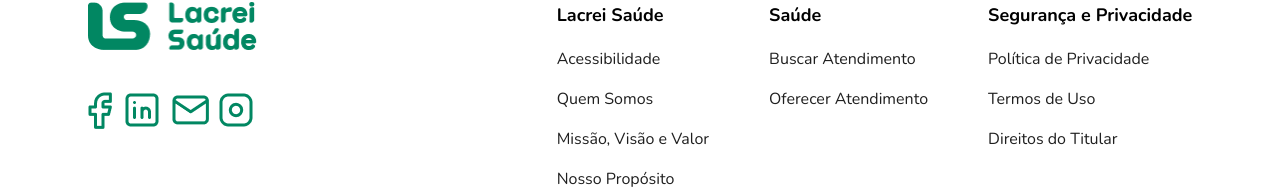
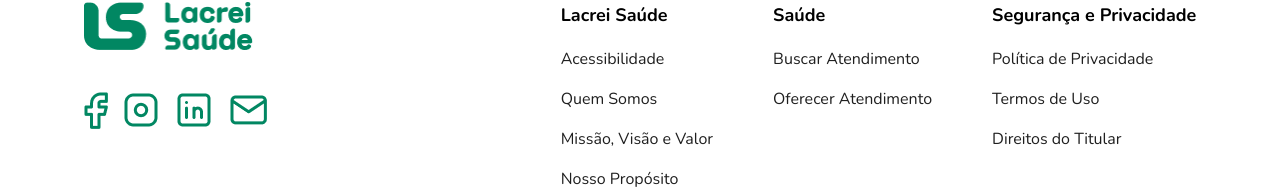
Before and after one commit to Souzzagabe/desafio_voluntario, a React (Vite) app: page / in a window 1280 px wide. Shown: the part 742-931 px from the top of the page. Built offline with nearby package versions, Linux system fonts and the light colour scheme.

Commit message:
General indentation adjustment and code cleanup

```diff
--- a/src/App.tsx
+++ b/src/App.tsx
@@ -6,11 +6,9 @@ import  Footer  from './components/footer/Footer';
 function App() {
   return (
     <C.Container>
-
         <Header />
         <Main/>
         <Footer/>
-
     </C.Container>
   );
 }
--- a/src/components/footer/Footer.Styles.ts
+++ b/src/components/footer/Footer.Styles.ts
@@ -11,7 +11,5 @@ export const Footer = styled.footer`
 
   @media (max-width: 1170px) {
    height: auto;
-
   }
-
 `;
--- a/src/components/footer/Footer.tsx
+++ b/src/components/footer/Footer.tsx
@@ -1,7 +1,6 @@
 import * as C from "./Footer.Styles";
 import ListFooter from "./ListFooter";
 import InfoFooter from "./infos/InfoFooter";
-
 
 const Footer = () => {
   return (
--- a/src/components/footer/ListFooter.Styles.ts
+++ b/src/components/footer/ListFooter.Styles.ts
@@ -7,12 +7,10 @@ export const Content = styled.div`
   margin-top: 60px;
   margin-bottom: 60px;
   border-bottom: 1px solid #B2DFD0;
-  gap: 300px;
-
+  gap: 294px;
 
   @media (max-width: 1170px) {
     margin-bottom: 10px;
-
   }
 ;
 
@@ -33,7 +31,7 @@ export const Social = styled.div`
   ul {
     display: flex;
     align-items: center;
-    gap: 10px;
+    gap: 16px;
   }
 
   li {
--- a/src/components/footer/ListFooter.tsx
+++ b/src/components/footer/ListFooter.tsx
@@ -1,11 +1,9 @@
+import * as C from "./ListFooter.Styles";
 import footerImg from "../../assets/images/footerImg.png";
 import facebook from "../../assets/images/facebook.png";
 import linkedin from "../../assets/images/linkedin.png";
 import msg from "../../assets/images/msg.png";
 import instagram from "../../assets/images/instagram.png";
-import * as C from "./ListFooter.Styles";
-
-
 
 const ListFooter = () => {
   return (
@@ -17,13 +15,13 @@ const ListFooter = () => {
           <a href="#"><img src={facebook} alt="Facebook" /></a>
         </li>
         <li>
+          <a href="#"><img src={instagram} alt="Instagram" /></a>
+        </li>
+        <li>
           <a href="#"><img src={linkedin} alt="LinkedIn" /></a>
         </li>
         <li>
           <a href="#"><img src={msg} alt="Mensagem" /></a>
-        </li>
-        <li>
-          <a href="#"><img src={instagram} alt="Instagram" /></a>
         </li>
       </ul>
     </C.Social>
--- a/src/components/header/Header.Styles.ts
+++ b/src/components/header/Header.Styles.ts
@@ -104,6 +104,7 @@ export const Img = styled.img`
     height: auto;
   }
 `;
+
 export const HamburgerMenu = styled.div`
   display: none;
   flex-direction: column;
@@ -122,5 +123,4 @@ export const HamburgerMenu = styled.div`
   @media (max-width: 770px) {
     display: flex;
   }
-
 `;
--- a/src/components/main/Main.tsx
+++ b/src/components/main/Main.tsx
@@ -18,9 +18,7 @@ const Main = () => {
             <button>Oferecer atendimento</button>
           </C.ButtonMain>
         </C.Text>
-
         <C.Img src={imgMain} alt="Imagem de uma médica e uma enfermeira">
-
         </C.Img>
       </C.Content>
     </C.Main>
--- a/src/components/theme/Global.Style.tsx
+++ b/src/components/theme/Global.Style.tsx
@@ -1,24 +1,19 @@
 import { createGlobalStyle } from "styled-components";
 
-// Cria um estilo global usando createGlobalStyle do styled-components
 const GlobalStyle = createGlobalStyle`
-  /* Define estilos globais para todos os elementos */
   * {
     margin: 0;
     padding: 0;
-    box-sizing: border-box; /* Define a caixa de modelagem como border-box para incluir bordas e preenchimentos no cálculo do tamanho */
-    font-family: 'Nunito', sans-serif; /* Define a fonte padrão para todos os elementos, com fallback para sans-serif */
+    box-sizing: border-box;
+    font-family: 'Nunito', sans-serif;
   }
 
-  /* Define estilos específicos para o corpo da página */
   body {
-    margin: 0; /* Remove margens padrão do corpo */
-    padding: 0; /* Remove preenchimentos padrão do corpo */
-    font-family: Arial, sans-serif; /* Define a fonte padrão do corpo como Arial, com fallback para sans-serif */
-    width: 100vw; /* Define a largura do corpo como 100% da largura da viewport */
-
-    /* Adicione outros estilos globais conforme necessário */
+    margin: 0;
+    padding: 0;
+    font-family: Arial, sans-serif;
+    width: 100vw;
   }
 `;
 
-export default GlobalStyle; // Exporta o estilo global para uso em outros componentes ou no aplicativo como um todo
+export default GlobalStyle;
--- a/src/components/theme/theme.tsx
+++ b/src/components/theme/theme.tsx
@@ -1,5 +1,3 @@
-
-
 const theme = {
     font: {
       family: 'Nunito, sans-serif',
```
